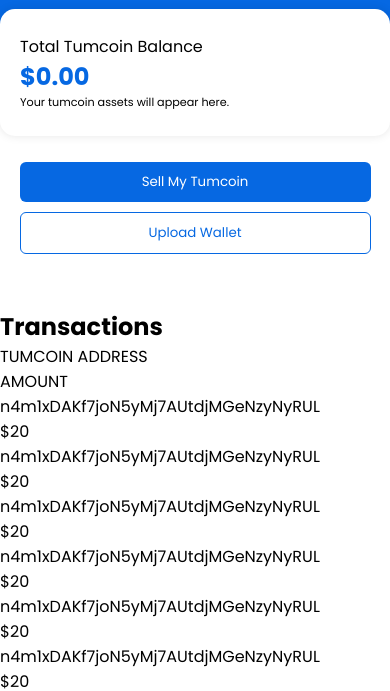
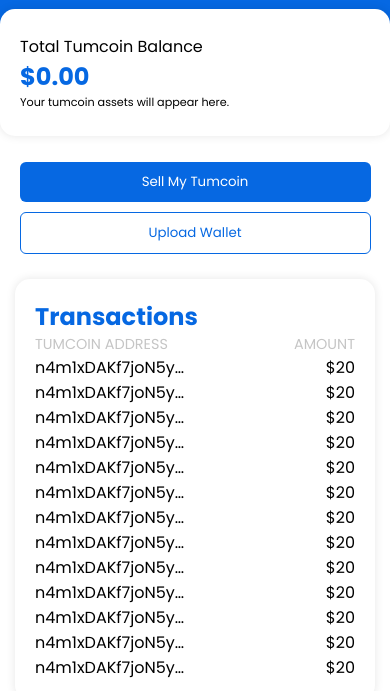
Before and after one commit to DangaRanga/tumcoin-frontend, a plain HTML site: page index.html in a window 390 px wide. Shown: the part 171-862 px from the top of the page. Drawn offline with Linux system fonts and the light colour scheme.

Commit message:
completed mobile css

```diff
--- a/index.html
+++ b/index.html
@@ -44,7 +44,7 @@
       </section>
       <section class="transaction-wrapper">
         <h1>Transactions</h1>
-        <div class="transactionsHeader">
+        <div class="transactions-header">
           <p>TUMCOIN ADDRESS</p>
           <p>AMOUNT</p>
         </div>
@@ -52,55 +52,55 @@
             with the formatted classes below-->
         <div id="transaction-list">
           <article class="tumcoin-transaction">
-            <p class="tumcoinAddress">n4m1xDAKf7joN5yMj7AUtdjMGeNzyNyRUL</p>
+            <p class="tumcoin-address">n4m1xDAKf7joN5yMj7AUtdjMGeNzyNyRUL</p>
             <p>$20</p>
           </article>
           <article class="tumcoin-transaction">
-            <p class="tumcoinAddress">n4m1xDAKf7joN5yMj7AUtdjMGeNzyNyRUL</p>
+            <p class="tumcoin-address">n4m1xDAKf7joN5yMj7AUtdjMGeNzyNyRUL</p>
             <p>$20</p>
           </article>
           <article class="tumcoin-transaction">
-            <p class="tumcoinAddress">n4m1xDAKf7joN5yMj7AUtdjMGeNzyNyRUL</p>
+            <p class="tumcoin-address">n4m1xDAKf7joN5yMj7AUtdjMGeNzyNyRUL</p>
             <p>$20</p>
           </article>
           <article class="tumcoin-transaction">
-            <p class="tumcoinAddress">n4m1xDAKf7joN5yMj7AUtdjMGeNzyNyRUL</p>
+            <p class="tumcoin-address">n4m1xDAKf7joN5yMj7AUtdjMGeNzyNyRUL</p>
             <p>$20</p>
           </article>
           <article class="tumcoin-transaction">
-            <p class="tumcoinAddress">n4m1xDAKf7joN5yMj7AUtdjMGeNzyNyRUL</p>
+            <p class="tumcoin-address">n4m1xDAKf7joN5yMj7AUtdjMGeNzyNyRUL</p>
             <p>$20</p>
           </article>
           <article class="tumcoin-transaction">
-            <p class="tumcoinAddress">n4m1xDAKf7joN5yMj7AUtdjMGeNzyNyRUL</p>
+            <p class="tumcoin-address">n4m1xDAKf7joN5yMj7AUtdjMGeNzyNyRUL</p>
             <p>$20</p>
           </article>
           <article class="tumcoin-transaction">
-            <p class="tumcoinAddress">n4m1xDAKf7joN5yMj7AUtdjMGeNzyNyRUL</p>
+            <p class="tumcoin-address">n4m1xDAKf7joN5yMj7AUtdjMGeNzyNyRUL</p>
             <p>$20</p>
           </article>
           <article class="tumcoin-transaction">
-            <p class="tumcoinAddress">n4m1xDAKf7joN5yMj7AUtdjMGeNzyNyRUL</p>
+            <p class="tumcoin-address">n4m1xDAKf7joN5yMj7AUtdjMGeNzyNyRUL</p>
             <p>$20</p>
           </article>
           <article class="tumcoin-transaction">
-            <p class="tumcoinAddress">n4m1xDAKf7joN5yMj7AUtdjMGeNzyNyRUL</p>
+            <p class="tumcoin-address">n4m1xDAKf7joN5yMj7AUtdjMGeNzyNyRUL</p>
             <p>$20</p>
           </article>
           <article class="tumcoin-transaction">
-            <p class="tumcoinAddress">n4m1xDAKf7joN5yMj7AUtdjMGeNzyNyRUL</p>
+            <p class="tumcoin-address">n4m1xDAKf7joN5yMj7AUtdjMGeNzyNyRUL</p>
             <p>$20</p>
           </article>
           <article class="tumcoin-transaction">
-            <p class="tumcoinAddress">n4m1xDAKf7joN5yMj7AUtdjMGeNzyNyRUL</p>
+            <p class="tumcoin-address">n4m1xDAKf7joN5yMj7AUtdjMGeNzyNyRUL</p>
             <p>$20</p>
           </article>
           <article class="tumcoin-transaction">
-            <p class="tumcoinAddress">n4m1xDAKf7joN5yMj7AUtdjMGeNzyNyRUL</p>
+            <p class="tumcoin-address">n4m1xDAKf7joN5yMj7AUtdjMGeNzyNyRUL</p>
             <p>$20</p>
           </article>
           <article class="tumcoin-transaction">
-            <p class="tumcoinAddress">n4m1xDAKf7joN5yMj7AUtdjMGeNzyNyRUL</p>
+            <p class="tumcoin-address">n4m1xDAKf7joN5yMj7AUtdjMGeNzyNyRUL</p>
             <p>$20</p>
           </article>
         </div>
--- a/styles/components/transactions.css
+++ b/styles/components/transactions.css
@@ -1,6 +1,37 @@
+.transaction-wrapper{
+    background: #ffffff;
+    box-shadow: 0px 0px 10px rgba(0, 0, 0, 0.1);
+}
+
+.transaction-wrapper h1{
+    color: var(--primary);
+}
+
+.transactions-header{
+    display: flex;
+    justify-content: space-between;
+    color: #C5C5C5;
+    font-weight: semibold;
+    font-size: 0.9em;
+}
+
+.tumcoin-transaction{
+    display: flex;
+    justify-content: space-between;
+}
+
+.tumcoin-address{
+    width: 50%;
+    white-space: nowrap;
+    overflow: hidden;
+    text-overflow: ellipsis;
+}
+
 @media only screen and (max-width: 767px) {
-    .transaction-wrapper{
-        margin-top: 50px;
-    }
+  .transaction-wrapper {
+    margin: 20px 15px;
+    padding: 20px;
 
+    border-radius: 15px;
+  }
 }
```
